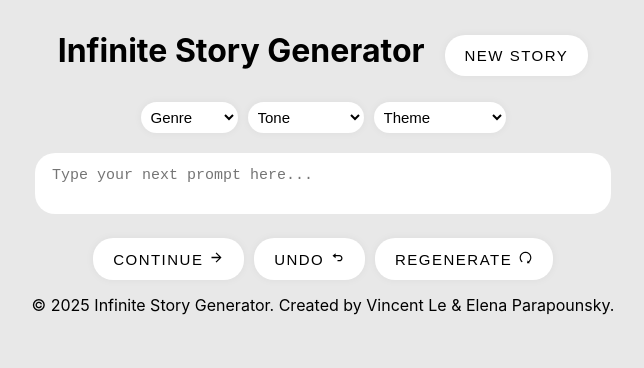
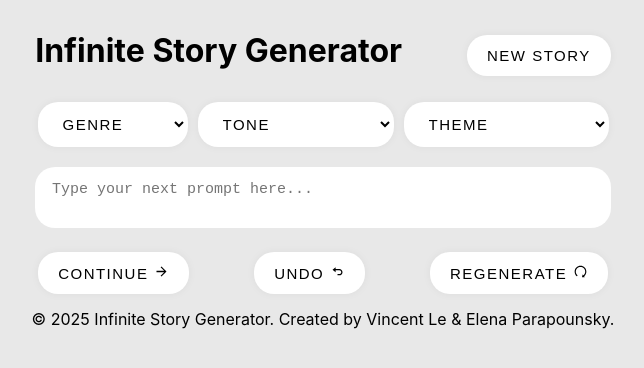
Before and after one commit to eparapounsky/infinite-story, a React (Create React App) app in the folder frontend/: page / in a window 1280 px wide. Shown: the top 368 px of the page, without its empty margins (317-961 px from the left). Built offline with nearby package versions, Linux system fonts and the light colour scheme.

Commit message:
style dropdowns

```diff
--- a/frontend/src/App.css
+++ b/frontend/src/App.css
@@ -12,7 +12,7 @@
 }
 
 #new-story {
-  margin-left: 20px;
+  margin-left: 65px;
   margin-top: 10px;
 }
 
@@ -24,13 +24,16 @@
 }
 
 .dropdowns select {
-  padding: 5px;
+  padding: 12px 20px;
   border-radius: 20px;
   font-size: 15px;
   border: 1px solid rgba(255, 255, 255, 0.6);
   cursor: pointer;
   background-color: white;
   box-shadow: rgb(0 0 0 / 5%) 0 0 8px;
+  letter-spacing: 1.5px;
+  text-transform: uppercase;
+  color: black;
 }
 
 .loading {
@@ -124,11 +127,10 @@ textarea::selection {
 .buttons {
   display: flex;
   justify-content: center;
-  gap: 10px;
+  gap: 65px;
   margin-top: 20px;
 }
 
-/* -------------------------------------- */
 button {
   padding: 12px 20px;
   border-radius: 20px;
@@ -158,7 +160,6 @@ button:active {
   transform: translateY(10px);
   transition: 100ms;
 }
-/* -------------------------------------- */
 
 footer {
   padding: 15px;
```
